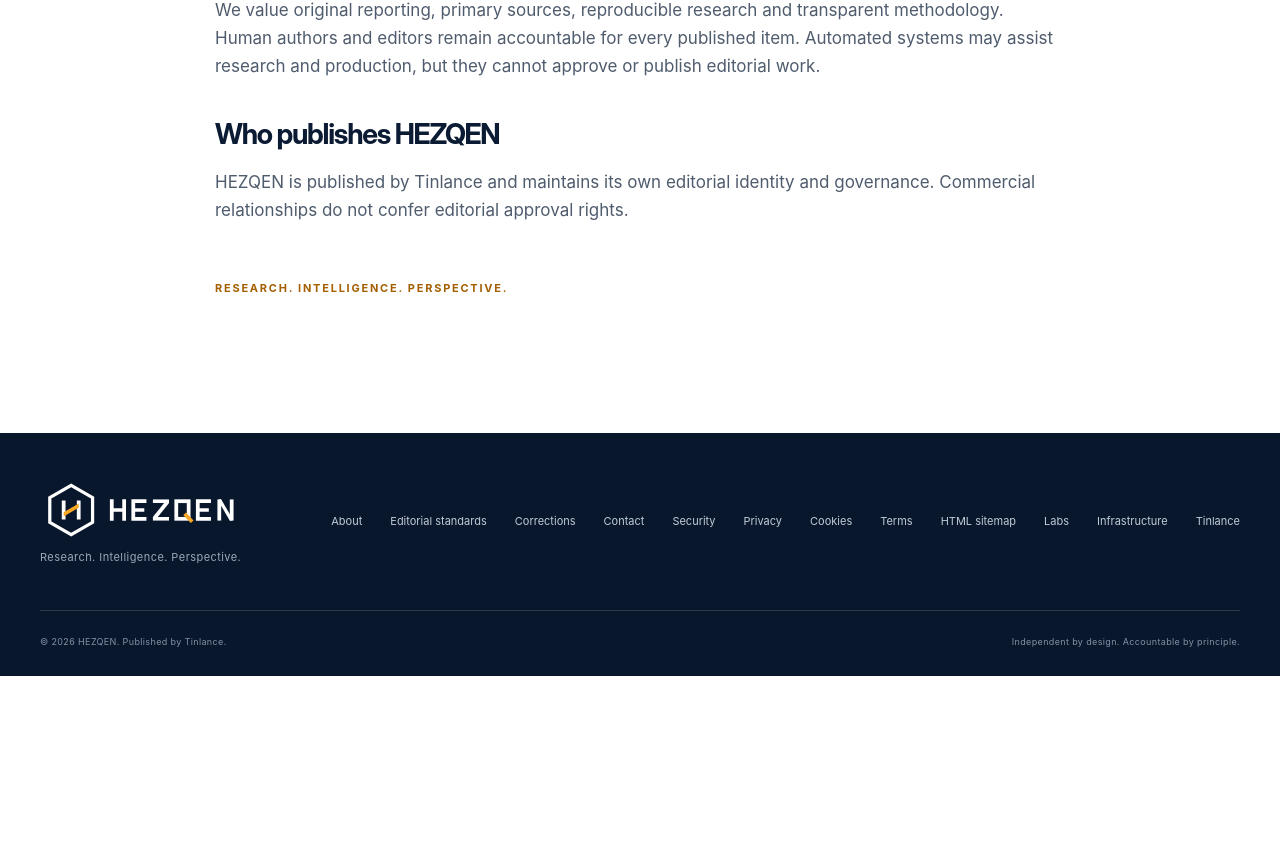
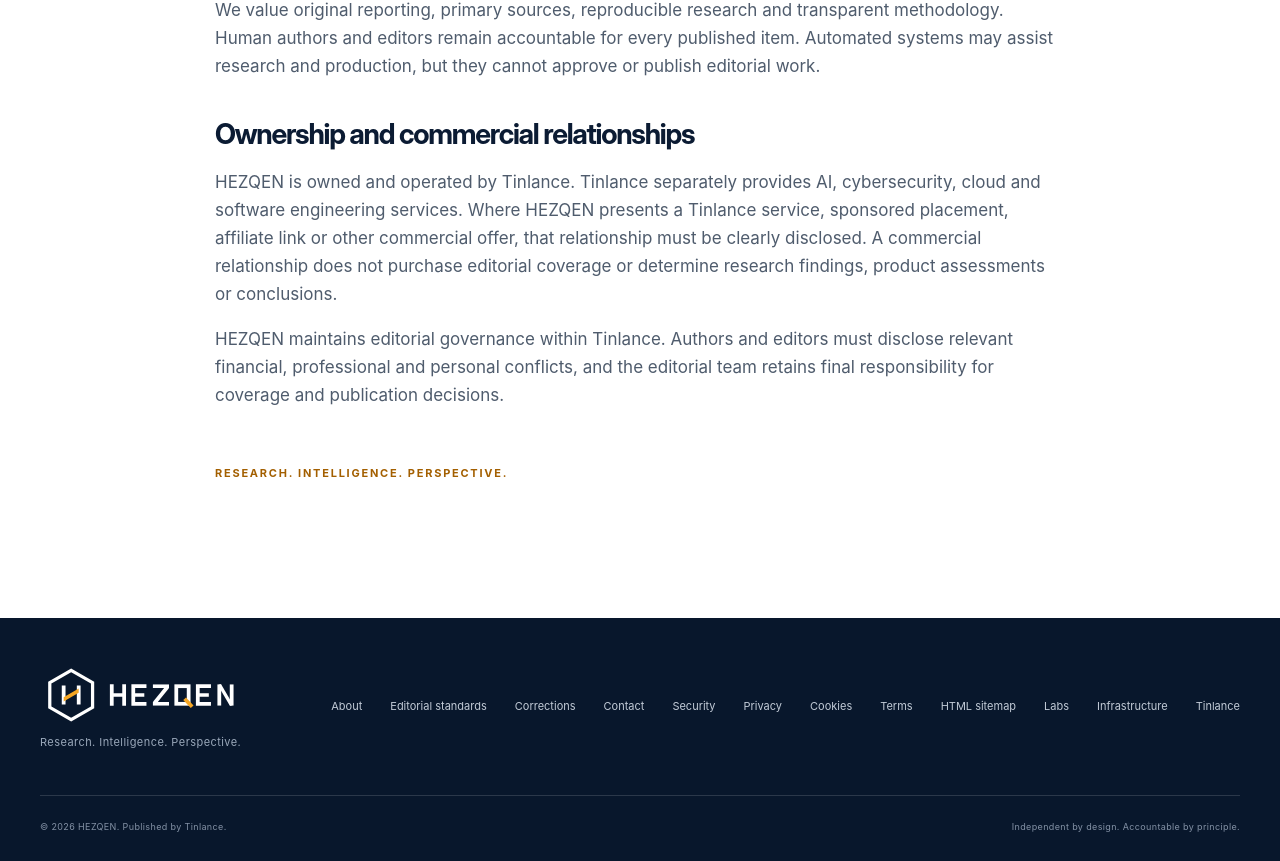
Before and after one commit to LloydCoder/hezqen, a Next.js app: page /about in a window 1280 px wide. Shown: the part 820-1681 px from the top of the page. Before the commit the page ends 1496 px from the top, so only its background shows below. Built offline with nearby package versions, Linux system fonts and the light colour scheme; no server answers.

Commit message:
editorial: disclose Tinlance ownership and commercial boundaries

```diff
--- a/app/(frontend)/about/page.tsx
+++ b/app/(frontend)/about/page.tsx
@@ -36,10 +36,18 @@ export default function AboutPage() {
           Automated systems may assist research and production, but they cannot approve or publish
           editorial work.
         </p>
-        <h2>Who publishes HEZQEN</h2>
+        <h2>Ownership and commercial relationships</h2>
         <p>
-          HEZQEN is published by Tinlance and maintains its own editorial identity and governance.
-          Commercial relationships do not confer editorial approval rights.
+          HEZQEN is owned and operated by Tinlance. Tinlance separately provides AI, cybersecurity,
+          cloud and software engineering services. Where HEZQEN presents a Tinlance service,
+          sponsored placement, affiliate link or other commercial offer, that relationship must be
+          clearly disclosed. A commercial relationship does not purchase editorial coverage or
+          determine research findings, product assessments or conclusions.
+        </p>
+        <p>
+          HEZQEN maintains editorial governance within Tinlance. Authors and editors must disclose
+          relevant financial, professional and personal conflicts, and the editorial team retains
+          final responsibility for coverage and publication decisions.
         </p>
         <p className="prose-signoff">{site.tagline}</p>
       </div>
```
